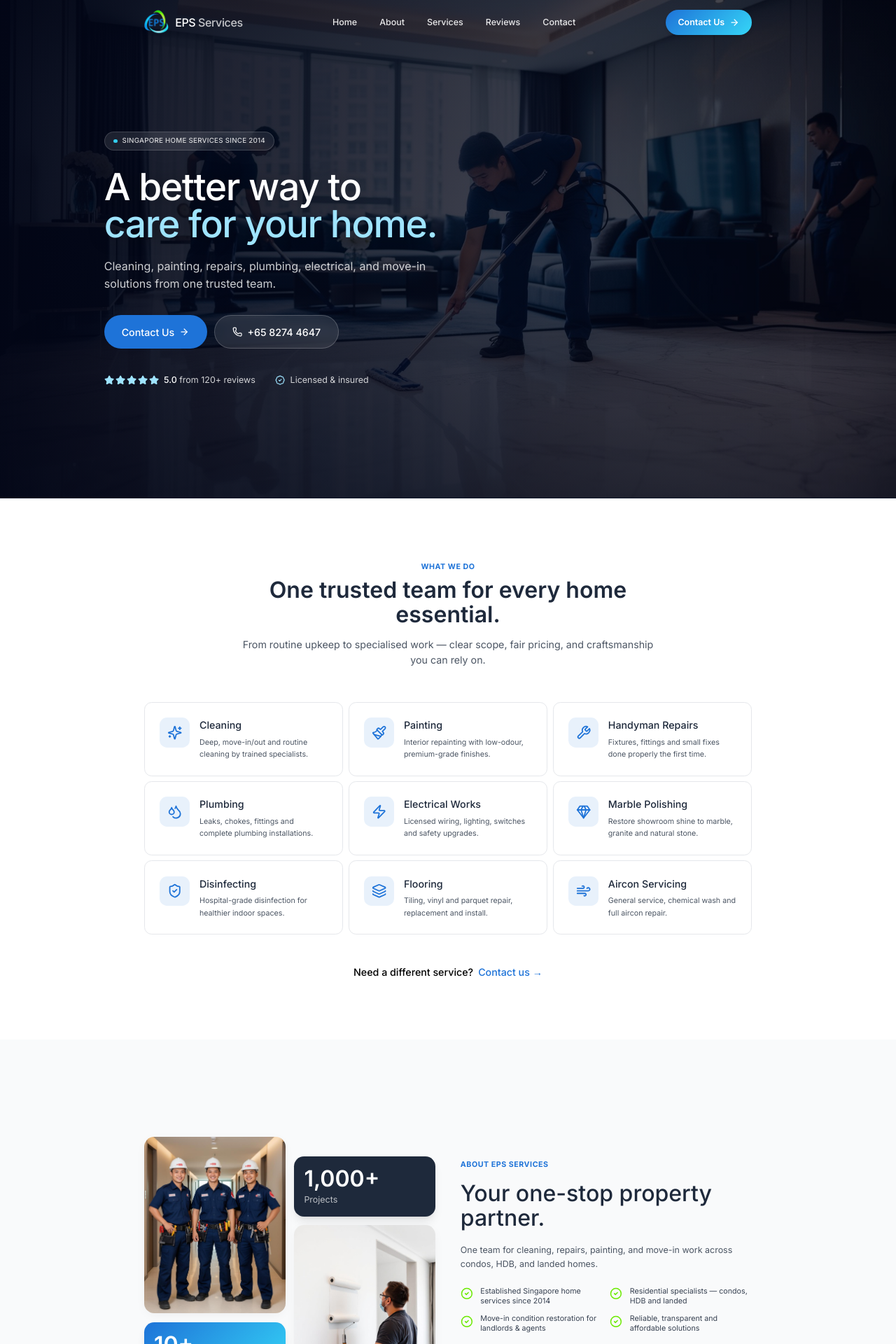
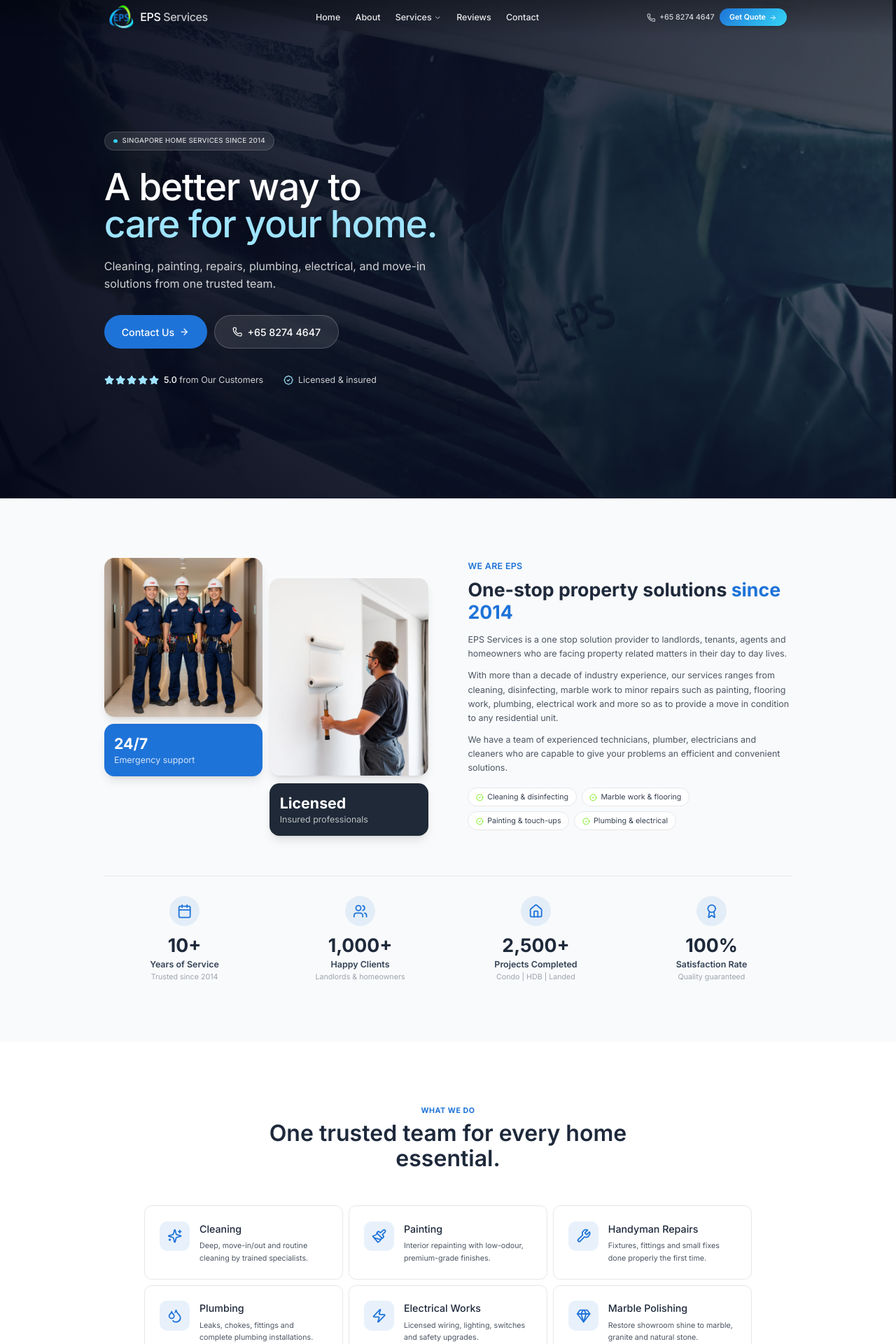
Before and after one commit to ve11yn/eps-service, a Next.js app: page / in a window 1280 px wide. Shown: the top 1920 px of the page at 70% size. Built offline with nearby package versions, Linux system fonts and the light colour scheme.

Commit message:
fix: stylings

```diff
--- a/app/page.tsx
+++ b/app/page.tsx
@@ -8,8 +8,8 @@ export default function Home() {
   return (
     <>
       <Hero />
+      <About />
       <Services />
-      <About />
       <Reviews />
       <Contact />
     </>
--- a/app/services/page.tsx
+++ b/app/services/page.tsx
@@ -157,7 +157,6 @@ export default function ServicesPage() {
               </div>
               <div>
                 <div className="font-bold text-navy">5.0 Rating</div>
-                <div className="text-xs text-muted-foreground">120+ Reviews</div>
               </div>
             </div>
           </div>
--- a/components/layout/Navbar.tsx
+++ b/components/layout/Navbar.tsx
@@ -1,14 +1,14 @@
 "use client";
 
 import { useState, useEffect } from "react";
-import { Menu, X, ArrowRight } from "lucide-react";
+import { Menu, X, ArrowRight, Phone, ChevronDown } from "lucide-react";
 import { Logo } from "@/components/ui/Logo";
 import Link from "next/link";
 
 const NAV_ITEMS = [
   { label: "Home", href: "/#home" },
   { label: "About", href: "/#about" },
-  { label: "Services", href: "/service" },
+  { label: "Services", href: "/service", hasDropdown: true },
   { label: "Reviews", href: "/#reviews" },
   { label: "Contact", href: "/#contact" },
 ];
@@ -16,9 +16,10 @@ const NAV_ITEMS = [
 export function Navbar() {
   const [scrolled, setScrolled] = useState(false);
   const [mobileMenuOpen, setMobileMenuOpen] = useState(false);
+  const [activeDropdown, setActiveDropdown] = useState<string | null>(null);
 
   useEffect(() => {
-    const onScroll = () => setScrolled(window.scrollY > 40);
+    const onScroll = () => setScrolled(window.scrollY > 20);
     onScroll();
     window.addEventListener("scroll", onScroll, { passive: true });
     return () => window.removeEventListener("scroll", onScroll);
@@ -26,68 +27,166 @@ export function Navbar() {
 
   return (
     <header
-      className={`fixed top-0 left-0 right-0 z-50 transition-all duration-300 ${
+      className={`fixed top-0 left-0 right-0 z-50 transition-all duration-500 ${
         scrolled
-          ? "bg-white/95 backdrop-blur-md shadow-sm border-b border-gray-200"
-          : "bg-transparent"
+          ? "bg-white shadow-lg border-b border-gray-100"
+          : "bg-gradient-to-b from-black/30 to-transparent"
       }`}
     >
-      <div className="mx-auto max-w-5xl px-4 lg:px-6 py-4 flex items-center justify-between">
+      <div className="mx-auto max-w-6xl px-4 lg:px-8">
+        <div className="flex items-center justify-between h-12 lg:h-14">
+          {/* Logo */}
+          <div className="transition-transform duration-300 hover:scale-[1.02]">
             <Logo dark={scrolled} />
+          </div>
 
-        <nav className="hidden lg:flex items-center gap-9 text-sm font-medium">
+          {/* Desktop Navigation */}
+          <nav className="hidden lg:flex items-center gap-6">
             {NAV_ITEMS.map((item) => (
+              <div
+                key={item.href}
+                className="relative"
+                onMouseEnter={() => setActiveDropdown(item.label)}
+                onMouseLeave={() => setActiveDropdown(null)}
+              >
                 <Link
-              key={item.href}
                   href={item.href}
-              className={`transition-colors ${
+                  className={`flex items-center gap-1 text-sm font-medium transition-all duration-200 ${
                     scrolled
                       ? "text-gray-700 hover:text-[#1E73D8]"
                       : "text-white/90 hover:text-white"
-              }`}
+                  } relative py-1.5 after:absolute after:bottom-0 after:left-0 after:h-0.5 after:w-0 after:bg-[#1E73D8] after:transition-all after:duration-300 hover:after:w-full`}
                 >
                   {item.label}
+                  {item.hasDropdown && (
+                    <ChevronDown className="h-3 w-3 transition-transform duration-200 group-hover:rotate-180" />
+                  )}
                 </Link>
+
+                {/* Dropdown menu - fixed positioning */}
+                {item.hasDropdown && activeDropdown === item.label && (
+                  <div className="absolute left-0 top-full pt-1 w-52 z-50">
+                    <div className="bg-white rounded-xl shadow-xl border border-gray-100 py-1.5 animate-in fade-in slide-in-from-top-2 duration-200">
+                      <Link
+                        href="/service/cleaning"
+                        onClick={() => setActiveDropdown(null)}
+                        className="block px-4 py-2 text-sm text-gray-700 hover:bg-gray-50 hover:text-[#1E73D8] transition"
+                      >
+                        Cleaning Services
+                      </Link>
+                      <Link
+                        href="/service/repairs"
+                        onClick={() => setActiveDropdown(null)}
+                        className="block px-4 py-2 text-sm text-gray-700 hover:bg-gray-50 hover:text-[#1E73D8] transition"
+                      >
+                        Repairs & Maintenance
+                      </Link>
+                      <Link
+                        href="/service/painting"
+                        onClick={() => setActiveDropdown(null)}
+                        className="block px-4 py-2 text-sm text-gray-700 hover:bg-gray-50 hover:text-[#1E73D8] transition"
+                      >
+                        Painting Services
+                      </Link>
+                      <div className="h-px bg-gray-100 my-1" />
+                      <Link
+                        href="/service"
+                        onClick={() => setActiveDropdown(null)}
+                        className="block px-4 py-2 text-sm font-medium text-[#1E73D8] hover:bg-gray-50 transition"
+                      >
+                        View All Services →
+                      </Link>
+                    </div>
+                  </div>
+                )}
+              </div>
             ))}
           </nav>
 
-        {/* Primary CTA Button - Blue Gradient */}
+          {/* CTA Buttons */}
+          <div className="hidden lg:flex items-center gap-2">
+            <Link
+              href="tel:+6582744647"
+              className={`flex items-center gap-1.5 text-xs font-medium transition-all duration-200 ${
+                scrolled
+                  ? "text-gray-600 hover:text-[#1E73D8]"
+                  : "text-white/80 hover:text-white"
+              }`}
+            >
+              <Phone className="h-3.5 w-3.5" />
+              +65 8274 4647
+            </Link>
             <Link
               href="/#contact"
-          className="hidden lg:inline-flex items-center gap-2 rounded-full bg-gradient-primary text-white px-5 py-2.5 text-sm font-semibold shadow-md hover:shadow-lg transition-all"
+              className="inline-flex items-center gap-1.5 rounded-full bg-gradient-primary text-white px-4 py-1.5 text-xs font-semibold shadow-md hover:shadow-lg hover:scale-[1.02] transition-all duration-200"
             >
-          Contact Us <ArrowRight className="h-4 w-4" />
+              Get Quote <ArrowRight className="h-3 w-3" />
             </Link>
+          </div>
 
+          {/* Mobile Menu Button */}
           <button
             onClick={() => setMobileMenuOpen(!mobileMenuOpen)}
-          className={`lg:hidden p-2 rounded-md ${scrolled ? "text-gray-700" : "text-white"}`}
+            className={`lg:hidden p-1.5 rounded-xl transition-all duration-200 ${
+              scrolled
+                ? "text-gray-700 hover:bg-gray-100"
+                : "text-white hover:bg-white/10"
+            }`}
             aria-label="Menu"
           >
-          {mobileMenuOpen ? <X className="h-6 w-6" /> : <Menu className="h-6 w-6" />}
+            {mobileMenuOpen ? <X className="h-5 w-5" /> : <Menu className="h-5 w-5" />}
           </button>
         </div>
+      </div>
 
+      {/* Mobile Menu */}
       {mobileMenuOpen && (
-        <div className="lg:hidden bg-white border-t border-gray-200 shadow-lg">
-          <div className="px-5 py-4 flex flex-col gap-1">
+        <div className="lg:hidden fixed inset-x-0 top-12 lg:top-14 bottom-0 bg-white z-40 animate-in slide-in-from-top-5 duration-300 overflow-y-auto">
+          <div className="flex flex-col min-h-full">
+            <div className="flex-1 px-4 py-4">
+              <div className="flex flex-col gap-0.5">
                 {NAV_ITEMS.map((item) => (
+                  <div key={item.href}>
                     <Link
-                key={item.href}
                       href={item.href}
                       onClick={() => setMobileMenuOpen(false)}
-                className="px-3 py-3 rounded-lg text-gray-700 font-medium hover:bg-gray-50 hover:text-[#1E73D8]"
+                      className="flex items-center justify-between px-3 py-3 rounded-xl text-gray-800 font-medium hover:bg-gray-50 hover:text-[#1E73D8] transition"
                     >
                       {item.label}
+                      {item.hasDropdown && <ChevronDown className="h-3.5 w-3.5" />}
                     </Link>
+                  </div>
                 ))}
+              </div>
+
+              <div className="mt-6 px-3">
+                <div className="h-px bg-gray-100 mb-4" />
+                <Link
+                  href="tel:+6582744647"
+                  onClick={() => setMobileMenuOpen(false)}
+                  className="flex items-center gap-3 px-3 py-2.5 rounded-xl bg-gray-50 mb-2"
+                >
+                  <Phone className="h-4 w-4 text-[#1E73D8]" />
+                  <div>
+                    <div className="text-xs text-gray-500">Call us</div>
+                    <div className="text-sm font-semibold text-gray-800">+65 8274 4647</div>
+                  </div>
+                </Link>
                 <Link
                   href="/#contact"
                   onClick={() => setMobileMenuOpen(false)}
-              className="mt-2 inline-flex items-center justify-center gap-2 rounded-full bg-gradient-primary text-white px-5 py-3 font-semibold"
+                  className="flex items-center justify-center gap-2 rounded-xl bg-gradient-primary text-white px-4 py-3 font-semibold shadow-md text-sm mt-2"
                 >
-              Contact Us <ArrowRight className="h-4 w-4" />
+                  Free Consultation <ArrowRight className="h-3.5 w-3.5" />
                 </Link>
+              </div>
+            </div>
+
+            <div className="px-4 py-2.5 bg-gray-50 border-t border-gray-100">
+              <p className="text-center text-xs text-gray-400">
+                Serving Singapore since 2014
+              </p>
+            </div>
           </div>
         </div>
       )}
--- a/components/sections/About.tsx
+++ b/components/sections/About.tsx
@@ -1,87 +1,170 @@
-
 import Image from "next/image";
-import { Phone, CheckCircle2, ArrowRight } from "lucide-react";
+import { Phone, CheckCircle2, ArrowRight, Users, Calendar, Home, Award } from "lucide-react";
 
 const PHONE = "+65 8274 4647";
 const PHONE_TEL = "+6582744647";
 
-const HIGHLIGHTS = [
-  "Established Singapore home services since 2014",
-  "Residential specialists — condos, HDB and landed",
-  "Move-in condition restoration for landlords & agents",
-  "Reliable, transparent and affordable solutions",
+const SERVICE_HIGHLIGHTS = [
+  "Cleaning & disinfecting",
+  "Marble work & flooring",
+  "Painting & touch-ups",
+  "Plumbing & electrical",
+];
+
+const STATS = [
+  {
+    icon: Calendar,
+    value: "10+",
+    label: "Years of Service",
+    description: "Trusted since 2014"
+  },
+  {
+    icon: Users,
+    value: "1,000+",
+    label: "Happy Clients",
+    description: "Landlords & homeowners"
+  },
+  {
+    icon: Home,
+    value: "2,500+",
+    label: "Projects Completed",
+    description: "Condo | HDB | Landed"
+  },
+  {
+    icon: Award,
+    value: "100%",
+    label: "Satisfaction Rate",
+    description: "Quality guaranteed"
+  },
 ];
 
 export function About() {
   return (
-    <section id="about" className="py-[calc(3rem+10px)] lg:py-[calc(4.5rem+10px)] bg-gray-50">
-      <div className="mx-auto max-w-5xl my-[calc(4rem+10px)] px-4 lg:px-6">
-        <div className="grid lg:grid-cols-2 gap-10 items-center">
+    <section id="about" className="py-16 lg:py-24 bg-gray-50">
+      <div className="mx-auto max-w-6xl px-4 lg:px-6">
+        {/* Main 2-column layout */}
+        <div className="grid lg:grid-cols-2 gap-12 lg:gap-16 items-start">
+
+          {/* Left side - Images with keypoints */}
           <div className="relative">
-            <div className="grid grid-cols-2 gap-3.5">
-              <div className="space-y-3.5">
-                <Image
-                src="/about-team.jpg"
-                alt="EPS Services maintenance team"
-                width={600}
-                height={600}
-                className="rounded-2xl shadow-card aspect-[4/5] object-cover w-full"
-              />
-                <div className="rounded-2xl bg-gradient-primary text-white p-4 shadow-lg">
-                  <div className="text-4xl font-semibold">10+</div>
-                  <div className="mt-1 text-sm text-white/85">Years</div>
+            <div className="grid grid-cols-2 gap-3">
+              {/* Main large image */}
+              <div className="space-y-3">
+                <div className="rounded-2xl overflow-hidden shadow-lg relative group">
+                  <Image
+                    src="/about-team.jpg"
+                    alt="EPS Services team"
+                    width={400}
+                    height={500}
+                    className="w-full h-auto object-cover transition-transform duration-500 group-hover:scale-105"
+                  />
+
+                </div>
+
+                {/* Small stat card */}
+                <div className="bg-[#1E73D8] rounded-2xl p-4 shadow-lg">
+                  <div className="text-2xl font-bold text-white">24/7</div>
+                  <div className="text-sm text-white/80">Emergency support</div>
                 </div>
               </div>
-              <div className="pt-8 space-y-3.5">
-                <div className="rounded-2xl bg-slate-800 text-white p-4 shadow-lg">
-                  <div className="text-4xl font-semibold">1,000+</div>
-                  <div className="mt-1 text-sm text-white/70">Projects</div>
+
+              {/* Right column images */}
+              <div className="space-y-3 pt-8">
+                <div className="rounded-2xl overflow-hidden shadow-lg relative group">
+                  <Image
+                    src="/about-work.jpg"
+                    alt="EPS technician working"
+                    width={400}
+                    height={350}
+                    className="w-full h-auto object-cover transition-transform duration-500 group-hover:scale-105"
+                  />
+
                 </div>
 
-
-                <Image
-                src="/about-work.jpg"
-                alt="EPS painter at work"
-                width={600}
-                height={750}
-                className="rounded-2xl shadow-card aspect-[4/5] object-cover w-full"
-              />
+                <div className="bg-gray-800 rounded-2xl p-4 shadow-lg">
+                  <div className="text-2xl font-bold text-white">Licensed</div>
+                  <div className="text-sm text-white/70">Insured professionals</div>
+                </div>
               </div>
             </div>
           </div>
 
+          {/* Right side - Text content */}
           <div>
-            <span className="inline-block text-xs font-bold text-[#1E73D8] uppercase tracking-wider">About EPS Services</span>
-          <h2 className="mt-4 text-3xl lg:text-4xl font-medium text-slate-800 leading-tight">
-            Your one-stop property partner.
-          </h2>
-            <p className="mt-5 text-gray-600 text-sm leading-relaxed">
-              One team for cleaning, repairs, painting, and move-in work across condos, HDB, and landed homes.
-            </p>
-            <ul className="mt-6 grid sm:grid-cols-2 gap-3">
-              {HIGHLIGHTS.map((highlight) => (
-                <li key={highlight} className="flex items-start gap-3">
-                  <CheckCircle2 className="h-5 w-5 text-[#6BEA00] shrink-0 mt-0.5" />
-                  <span className="text-xs text-gray-700">{highlight}</span>
-                </li>
+            <span className="inline-block text-sm font-semibold text-[#1E73D8] uppercase tracking-wide">
+              We Are EPS
+            </span>
+            <h2 className="mt-2 text-2xl lg:text-3xl font-bold text-slate-800">
+              One-stop property solutions <span className="text-[#1E73D8]">since 2014</span>
+            </h2>
+
+            <div className="mt-4 space-y-3 text-gray-600 text-sm leading-relaxed">
+              <p>
+                EPS Services is a one stop solution provider to landlords,
+                tenants, agents and homeowners who are facing property related
+                matters in their day to day lives.
+              </p>
+              <p>
+                With more than a decade of industry experience, our services
+                ranges from cleaning, disinfecting, marble work to minor repairs
+                such as painting, flooring work, plumbing, electrical work and
+                more so as to provide a move in condition to any residential
+                unit.
+              </p>
+              <p>
+                We have a team of experienced technicians, plumber, electricians
+                and cleaners who are capable to give your problems an efficient
+                and convenient solutions.
+              </p>
+            </div>
+
+            {/* Service tags */}
+            <div className="mt-5 flex flex-wrap gap-2">
+              {SERVICE_HIGHLIGHTS.map((service) => (
+                <span
+                  key={service}
+                  className="inline-flex items-center gap-1.5 text-xs text-gray-700 bg-white border border-gray-200 rounded-full px-3 py-1.5"
+                >
+                  <CheckCircle2 className="h-3 w-3 text-[#6BEA00]" />
+                  {service}
+                </span>
               ))}
-            </ul>
-            <div className="mt-7 flex flex-wrap gap-3">
-              <a
-                href="#contact"
-                className="inline-flex items-center gap-2 rounded-lg bg-gradient-primary text-white px-6 py-3 font-semibold shadow-md hover:shadow-lg transition"
-              >
-                Talk to our team <ArrowRight className="h-4 w-4" />
-              </a>
-              <a
-                href={`tel:${PHONE_TEL}`}
-                className="inline-flex items-center gap-2 rounded-lg border border-gray-300 px-6 py-3 font-semibold text-slate-700 hover:bg-gray-50 transition"
-              >
-                <Phone className="h-4 w-4" /> {PHONE}
-              </a>
             </div>
           </div>
         </div>
+
+        {/* Stats bar at the bottom */}
+        <div className="mt-16 pt-8 border-t border-gray-200">
+          <div className="grid grid-cols-2 md:grid-cols-4 gap-6">
+            {STATS.map((stat, index) => {
+              const Icon = stat.icon;
+              return (
+                <div
+                  key={index}
+                  className="text-center group cursor-default"
+                >
+                  <div className="flex justify-center mb-3">
+                    <div className="w-12 h-12 bg-[#1E73D8]/10 rounded-full flex items-center justify-center group-hover:bg-[#1E73D8] transition-colors duration-300">
+                      <Icon className="h-6 w-6 text-[#1E73D8] group-hover:text-white transition-colors duration-300" />
+                    </div>
+                  </div>
+                  <div className="text-2xl lg:text-3xl font-bold text-slate-800">
+                    {stat.value}
+                  </div>
+                  <div className="text-sm font-semibold text-slate-700 mt-1">
+                    {stat.label}
+                  </div>
+                  <div className="text-xs text-gray-400 mt-0.5">
+                    {stat.description}
+                  </div>
+                </div>
+              );
+            })}
+          </div>
+        </div>
+
+
+
       </div>
     </section>
   );
--- a/components/sections/Hero.tsx
+++ b/components/sections/Hero.tsx
@@ -10,14 +10,14 @@ export function Hero() {
   return (
     <section id="home" className="relative min-h-screen flex items-center overflow-hidden bg-slate-950 border-b border-slate-900">
       <Image
-        src="/hero.jpg"
+        src="/about-eps.png"
         alt="EPS Services professional team caring for a Singapore home"
         fill
         priority
         sizes="100vw"
         className="object-cover object-center"
       />
-      <div className="absolute inset-0 bg-slate-950/60" />
+      <div className="absolute inset-0 bg-slate-900/60" />
       <div className="absolute inset-0 bg-gradient-to-r from-slate-950/85 via-slate-950/45 to-transparent" />
       <div className="absolute inset-0 bg-gradient-to-t from-slate-950/45 via-transparent to-slate-950/20" />
 
@@ -59,7 +59,7 @@ export function Hero() {
                 ))}
               </div>
               <span className="text-sm">
-                <span className="font-medium text-white">5.0</span> from 120+ reviews
+                <span className="font-medium text-white">5.0</span> from Our Customers
               </span>
             </div>
             <div className="flex items-center gap-2 text-sm">
--- a/components/sections/Services.tsx
+++ b/components/sections/Services.tsx
@@ -21,9 +21,7 @@ export function Services() {
           <h2 className="text-3xl lg:text-4xl font-semibold text-slate-800">
             One trusted team for every home essential.
           </h2>
-          <p className="mt-4 text-gray-600">
-            From routine upkeep to specialised work — clear scope, fair pricing, and craftsmanship you can rely on.
-          </p>
+
         </div>
 
         <div className="grid sm:grid-cols-2 lg:grid-cols-3 gap-2 lg:gap-2">
```
Also changed, not shown: components/sections/Contact.tsx (+19 -20 lines), public/about-eps.png (added). Lines whose indentation alone changed are shown as unchanged.
